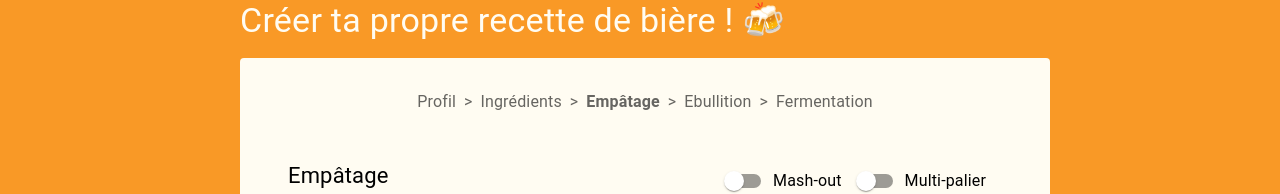
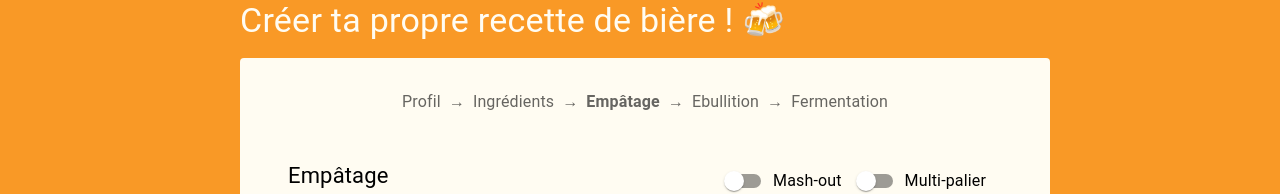
Before and after one commit to Chasmyr/BrewBuddy-Front, a React (Vite) app: page /recipe in a window 1280 px wide. Shown: the part 128-322 px from the top of the page. Built offline with nearby package versions, Linux system fonts and the light colour scheme.

Commit message:
fix review PO

```diff
--- a/src/components/recipeForm/RecipeBreadcrumb.tsx
+++ b/src/components/recipeForm/RecipeBreadcrumb.tsx
@@ -25,7 +25,7 @@ const RecipeBreadcrumb: React.FC<RecipeBreadcrumbPorps> = ({currentStep, setCurr
         >
             <Breadcrumbs
             aria-label="recipe-breacrumb"
-            separator=">"
+            separator="→"
             sx={{
                 display: "flex",
                 justifyContent: "center",
--- a/src/components/recipeForm/RecipeFormBase.tsx
+++ b/src/components/recipeForm/RecipeFormBase.tsx
@@ -83,7 +83,7 @@ const RecipeFormBase = () => {
                             })
                         }
                     </Select>
-                    <SliderRecipeBase name="Amertume" value={amertumeValue} setValue={setAmertumeValue} />
+                    <SliderRecipeBase name="IBU" value={amertumeValue} setValue={setAmertumeValue} />
                 </Box>
             </Box>
         </Box>
--- a/src/utils/const.ts
+++ b/src/utils/const.ts
@@ -15,7 +15,7 @@ export const ingrEx: IngredientType[] = [
       {
         "id": 39,
         "name": "Chinook (Pellets)",
-        "measureUnit": "g",
+        "measureUnit": "kg",
         "dosage": null,
         "category": "houblons"
       },
```
